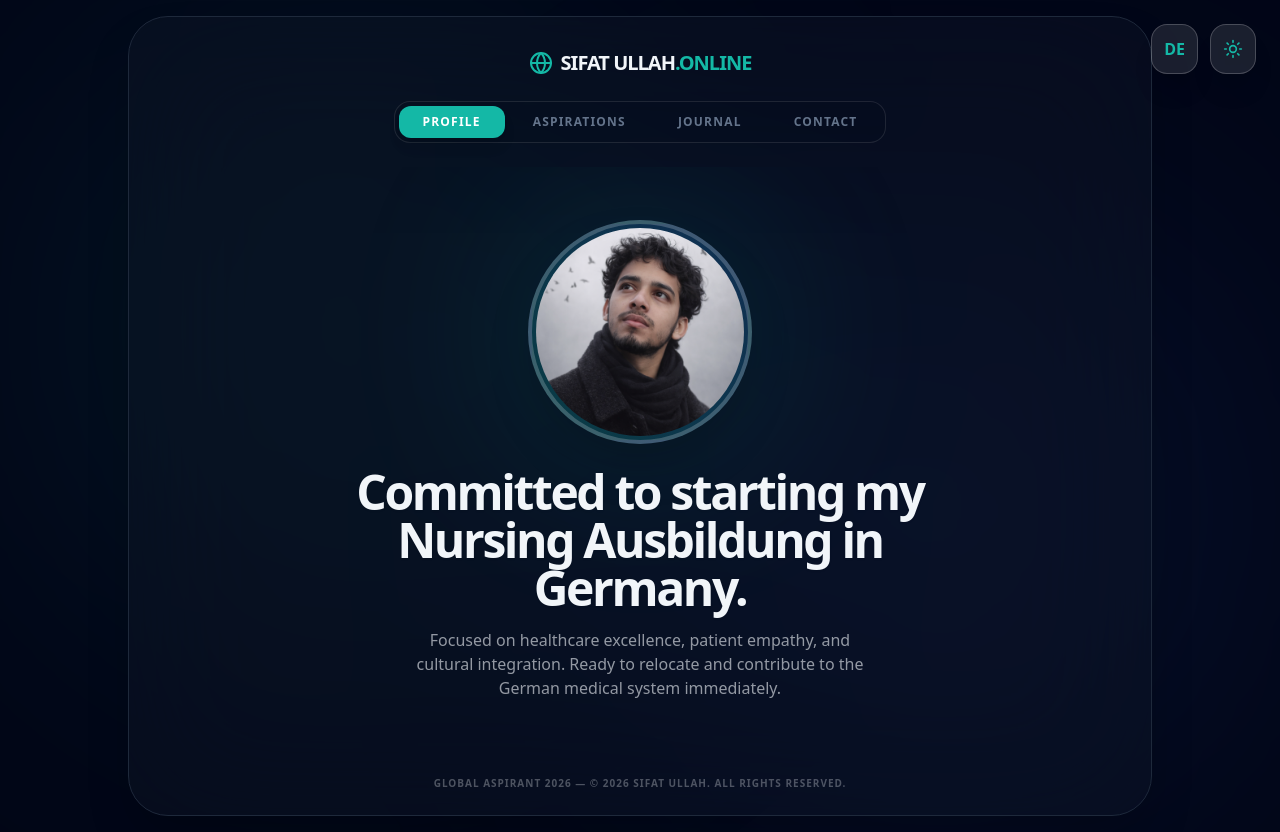
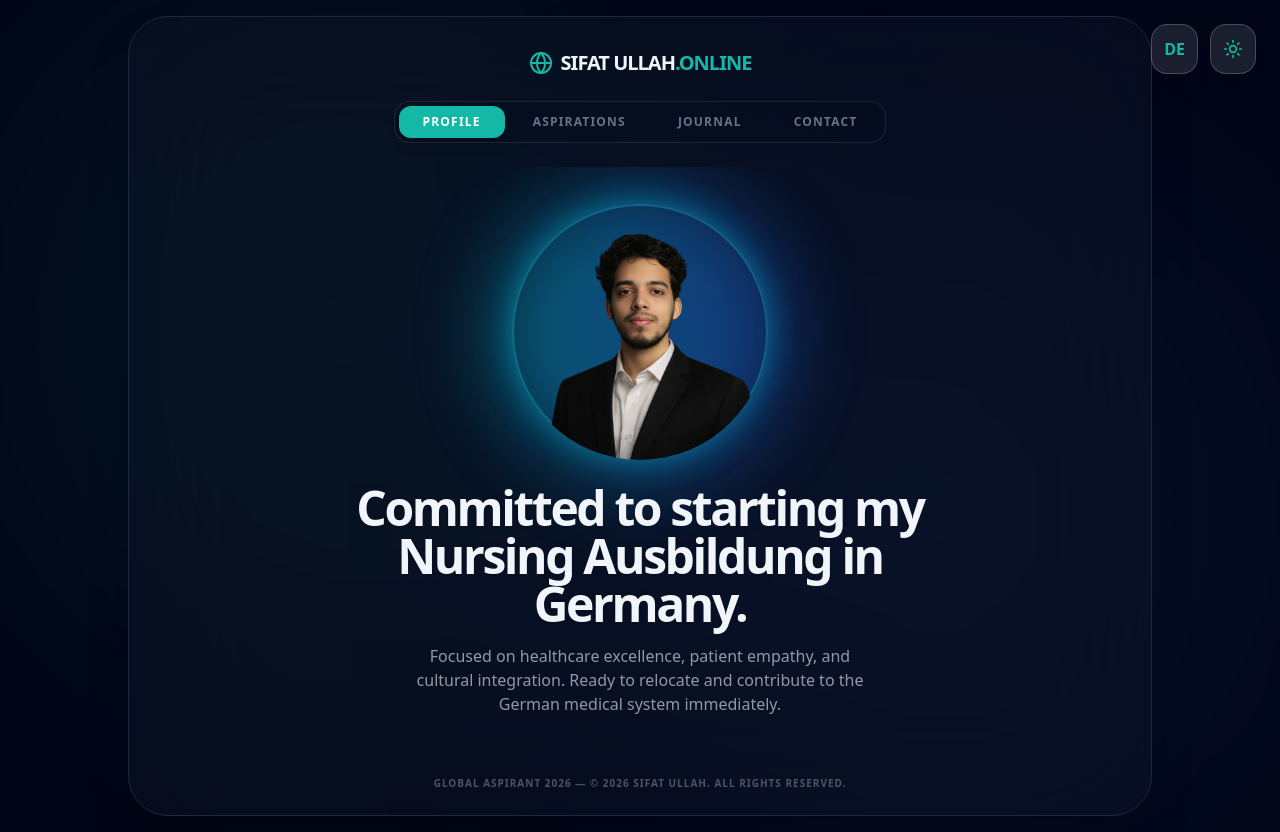
Before and after one commit to sifat-939/My-site-2, a React (Create React App) app: page / in a window 1280 px wide. Built offline with nearby package versions, Linux system fonts and the light colour scheme.

Commit message:
feat: rebrand to sifatullah.online and update contact details
- Updated domain branding to sifatullah.online
- Changed contact email to sifatullah.contact@gmail.com
- Added local profile image (me.png)
- Updated roles to include Documentary & Traveling
- Refined UI text for production

```diff
--- a/src/App.js
+++ b/src/App.js
@@ -25,7 +25,9 @@ import {
 const STATIC_DATA = {
   name: "Sifat Ullah",
   domain: ".online",
-  avatarUrl: "/me.png", // Ensure 'me.png' is in your public folder
+  // 👇 আপনার নতুন ছবির নাম এখানে আপডেট করা হয়েছে
+  // নিশ্চিত করুন 'aa.png' ছবিটি আপনার 'public' ফোল্ডারে আছে
+  avatarUrl: "/aa.png",
   socials: {
     gmail: "mailto:sifatullah.contact@gmail.com",
     twitter: "https://twitter.com/sifatullah",
@@ -57,8 +59,6 @@ const CONTENT = {
     footer: "© 2026 Sifat Ullah. All Rights Reserved.",
     readMore: "Read Story",
     backBtn: "Back to Stories",
-
-    // Highlights Array
     highlights: [
       { text: "Unwavering commitment to patient-centered care and empathy." },
       {
@@ -69,8 +69,6 @@ const CONTENT = {
       },
       { text: "Dedicated to the highest standards of ethics and hygiene." },
     ],
-
-    // Education Array
     education: [
       {
         title: "HSC (Alim Examination)",
@@ -85,8 +83,6 @@ const CONTENT = {
         year: "2019-20",
       },
     ],
-
-    // Languages Array
     languages: [
       {
         name: "German (Deutsch)",
@@ -100,8 +96,6 @@ const CONTENT = {
       },
       { name: "Bengali", level: "Native Proficiency", percent: 100 },
     ],
-
-    // Journal Array
     journal: [
       {
         id: 1,
@@ -130,7 +124,6 @@ const CONTENT = {
       },
     ],
   },
-
   de: {
     nav: ["Profil", "Qualifikationen", "Journal", "Kontakt"],
     tagline: "Motiviert für den Start meiner Pflegeausbildung in Deutschland.",
@@ -150,8 +143,6 @@ const CONTENT = {
     footer: "© 2026 Sifat Ullah. Alle Rechte vorbehalten.",
     readMore: "Geschichte lesen",
     backBtn: "Zurück zum Journal",
-
-    // Highlights Array (German)
     highlights: [
       {
         text: "Unerschütterliches Engagement für patientenzentrierte Pflege und Empathie.",
@@ -162,8 +153,6 @@ const CONTENT = {
       },
       { text: "Verpflichtet zu höchsten Ethik- und Hygienestandards." },
     ],
-
-    // Education Array (German)
     education: [
       {
         title: "HSC (Alim Prüfung)",
@@ -178,8 +167,6 @@ const CONTENT = {
         year: "2019-20",
       },
     ],
-
-    // Languages Array (German)
     languages: [
       { name: "Deutsch", level: "Niveau A2 (Intensives B2 Ziel)", percent: 50 },
       {
@@ -189,8 +176,6 @@ const CONTENT = {
       },
       { name: "Bengali", level: "Muttersprache", percent: 100 },
     ],
-
-    // Journal Array (German)
     journal: [
       {
         id: 1,
@@ -227,8 +212,6 @@ const CONTENT = {
 const floatTransition = { type: "spring", stiffness: 400, damping: 17 };
 const hoverEffect = { y: -5, scale: 1.02 };
 const tapEffect = { scale: 0.95 };
-
-// Icons mapped for iteration
 const HIGHLIGHT_ICONS = [
   <Heart size={18} />,
   <Activity size={18} />,
@@ -239,14 +222,11 @@ const HIGHLIGHT_ICONS = [
 // ==========================================
 // 🚀 THE APPLICATION
 // ==========================================
-
 const App = () => {
   const [activeTab, setActiveTab] = useState("home");
   const [isDark, setIsDark] = useState(true);
   const [lang, setLang] = useState("en");
   const [selectedJournal, setSelectedJournal] = useState(null);
-
-  // Get current language content
   const t = CONTENT[lang];
 
   return (
@@ -311,7 +291,6 @@ const App = () => {
               <span className="text-teal-500">{STATIC_DATA.domain}</span>
             </h2>
           </motion.div>
-
           <nav className="flex bg-black/5 dark:bg-white/5 p-1 rounded-2xl border border-white/10 gap-1 mb-6">
             {["home", "portfolio", "journal", "contact"].map((id, i) => (
               <motion.button
@@ -368,7 +347,6 @@ const App = () => {
             )}
           </AnimatePresence>
         </main>
-
         <footer className="p-6 text-center text-[10px] font-bold opacity-30 tracking-widest uppercase">
           {t.available} — {t.footer}
         </footer>
@@ -388,13 +366,18 @@ const HomeView = ({ t, isDark }) => (
     className="h-full flex flex-col items-center justify-center text-center gap-6 pt-4 md:pt-0"
   >
     <div className="relative">
-      <div className="absolute inset-0 bg-teal-500 rounded-full blur-[100px] opacity-20" />
+      {/* Glowing effect for transparent image */}
+      <div className="absolute inset-[-20px] bg-gradient-to-r from-cyan-500 to-blue-600 rounded-full blur-[40px] opacity-40 animate-pulse" />
+
       <motion.div
-        whileHover={{ scale: 1.08, rotate: 2 }}
-        transition={floatTransition}
-        className="relative w-40 h-40 md:w-56 md:h-56 rounded-full border-4 border-white/20 dark:border-slate-800 shadow-2xl overflow-hidden p-1 bg-gradient-to-tr from-teal-500/20 to-blue-500/20"
+        whileHover={{ scale: 1.05 }}
+        className="relative w-48 h-48 md:w-64 md:h-64 rounded-full overflow-visible flex items-center justify-center"
       >
-        <div className="w-full h-full rounded-full overflow-hidden bg-slate-800">
+        {/* Thin glowing border */}
+        <div className="absolute inset-0 rounded-full border-2 border-cyan-400/30 shadow-[0_0_30px_rgba(6,182,212,0.5)]" />
+
+        <div className="w-full h-full rounded-full overflow-hidden relative z-10">
+          {/* Image source updated to STATIC_DATA.avatarUrl which is /aa.png */}
           <img
             src={STATIC_DATA.avatarUrl}
             alt={STATIC_DATA.name}
@@ -403,7 +386,7 @@ const HomeView = ({ t, isDark }) => (
         </div>
       </motion.div>
     </div>
-    <div className="max-w-xl space-y-4">
+    <div className="max-w-xl space-y-4 z-20">
       <h1 className="text-3xl md:text-5xl font-black leading-tight tracking-tighter drop-shadow-sm">
         {t.tagline}
       </h1>
```
Also changed, not shown: public/aa.png (added).
